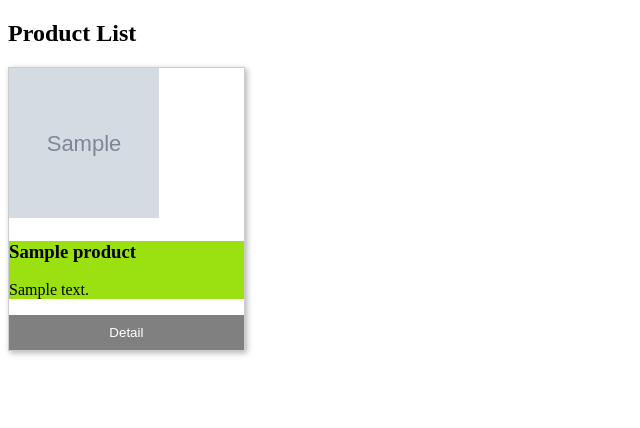
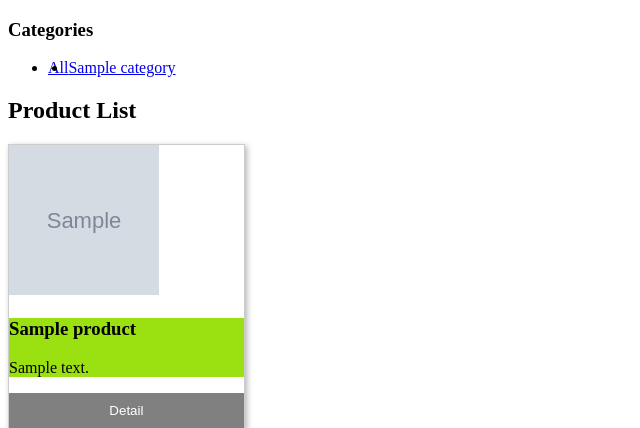
Before and after one commit to maks-nurgazy/Mini-Store, a Django app: page /products/ in a window 1280 px wide. Shown: the top 428 px of the page, without its empty margins (0-640 px from the left). Run offline with Django 3.2, Linux system fonts and the light colour scheme; tables that the repository leaves empty hold one stand-in row (values such as "Sample post"); grey boxes marked "Sample" are stand-in pictures.

Commit message:
Done. Congratulations!!!

```diff
--- a/MiniStore/urls.py
+++ b/MiniStore/urls.py
@@ -17,14 +17,16 @@
 from django.conf import settings
 from django.conf.urls.static import static
 from django.contrib import admin
+from django.contrib.auth import views as auth_views
 from django.urls import path, include
-from django.contrib.auth import views as auth_views
+
+from store.views import HomeView
 
 urlpatterns = [
     path('admin/', admin.site.urls),
     path('', include('users.urls')),
-    path('', include('store.urls')),
-
+    path('', HomeView.as_view(), name='home'),
+    path('products/', include('store.urls')),
     path('login/', auth_views.LoginView.as_view(redirect_authenticated_user=True, template_name='login.html'),
          name='login'),
     path('logout/', auth_views.LogoutView.as_view(next_page='home'), name='logout'),
--- a/requirements.txt
+++ b/requirements.txt
@@ -4,3 +4,5 @@
 psycopg2-binary==2.8.6
 pytz==2021.1
 sqlparse==0.4.1
+
+django-filter~=2.4.0
--- a/static/css/list-styles.css
+++ b/static/css/list-styles.css
@@ -22,7 +22,7 @@
     background: #9be010;
 }
 
-.grid  button {
+.grid button {
     background: gray;
     border: 0;
     color: white;
@@ -30,3 +30,12 @@
     width: 100%;
     bottom: 0;
 }
+
+.category {
+    margin-bottom: 20px;
+}
+
+
+.categories ul {
+    display: flex;
+}
--- a/store/models.py
+++ b/store/models.py
@@ -1,9 +1,11 @@
 from PIL import Image
 from django.db import models
+from django.urls import reverse
 
 
 class Category(models.Model):
     name = models.CharField(max_length=20)
+    slug = models.SlugField(max_length=30, db_index=True)
     description = models.CharField(max_length=256, help_text="Description for category")
 
     def __str__(self):
@@ -11,6 +13,9 @@
 
     class Meta:
         verbose_name_plural = "Categories"
+
+    def get_absolute_url(self):
+        return reverse('products_by_category', args=[self.slug])
 
 
 class Product(models.Model):
@@ -31,3 +36,6 @@
 
     def __str__(self):
         return self.name
+
+    def get_absolute_url(self):
+        return reverse('product_detail', args=[self.id])
--- a/store/urls.py
+++ b/store/urls.py
@@ -1,9 +1,9 @@
 from django.urls import path
 
-from store.views import HomeView, ProductListView, ProductDetailView
+from store.views import category_list, product_detail, HomeView
 
 urlpatterns = [
-    path('', HomeView.as_view(), name='home'),
-    path('products/', ProductListView.as_view(), name='product-list'),
-    path('products/<int:pk>/', ProductDetailView.as_view(), name='product-detail'),
+    path('', category_list, name='product_list'),
+    path('<slug:category_slug>', category_list, name='products_by_category'),
+    path('<int:id>/', product_detail, name='product_detail'),
 ]
--- a/store/views.py
+++ b/store/views.py
@@ -1,22 +1,27 @@
-from django.contrib.auth.mixins import LoginRequiredMixin
-from django.shortcuts import render
+from django.shortcuts import get_object_or_404, render
+from django.views.generic import TemplateView
 
-# Create your views here.
-from django.views.generic import TemplateView, ListView, DetailView
-
-from store.models import Product
+from store.models import Product, Category
 
 
 class HomeView(TemplateView):
     template_name = 'home.html'
 
 
-class ProductListView(ListView):
-    model = Product
-    paginate_by = 100  # if pagination is desired
-    template_name = 'products/product-list.html'
+def category_list(request, category_slug=None):
+    category = None
+    categories = Category.objects.all()
+    products = Product.objects.all()
+    if category_slug:
+        category = get_object_or_404(Category, slug=category_slug)
+        products = products.filter(category=category)
+    return render(request, 'products/product-list.html', {
+        'categories': categories,
+        'category': category,
+        'products': products
+    })
 
 
-class ProductDetailView(DetailView):
-    model = Product
-    template_name = 'products/product-detail.html'
+def product_detail(request, id):
+    product = get_object_or_404(Product, id=id)
+    return render(request, 'products/product-detail.html', {'product': product})
--- a/templates/home.html
+++ b/templates/home.html
@@ -6,6 +6,9 @@
     <h2>Home</h2>
     {% if user.is_authenticated %}
         <p>You are welcome on Home Page</p>
+        <a href="/products">Products</a>
+        <br>
+        <br>
         <p>Your name is - {{ user.first_name }} {{ user.last_name }}</p>
         <p>Your email is - {{ user.email }}</p>
         <p>Your email is - {{ user.username }}</p>
--- a/templates/products/product-list.html
+++ b/templates/products/product-list.html
@@ -6,18 +6,36 @@
 {% endblock css %}
 
 {% block content %}
+    <div class="categories">
+        <h3>Categories</h3>
+        <ul>
+            <li>
+                <a href="{% url 'product_list' %}">
+                    All
+                </a>
+            </li>
+            {% for category in categories %}
+                <li>
+                    <a href="{{ category.get_absolute_url }}">
+                        {{ category.name }}
+                    </a>
+                </li>
+            {% empty %}
+                <li>No Category yet.</li>
+            {% endfor %}
+        </ul>
+    </div>
 
     <h2>Product List</h2>
-
     <main class="grid">
-        {% for product in product_list %}
+        {% for product in products %}
             <article>
                 <img src="{{ product.image.url }}" alt="Sample photo">
                 <div class="text">
                     <h3>{{ product.name }}</h3>
                     <p>{{ product.description }}</p>
                 </div>
-                <a href="/products/{{ product.id }}">
+                <a href="{{ product.get_absolute_url }}">
                     <button>Detail</button>
                 </a>
             </article>
```
Also changed, not shown: store/forms.py (added, +13 -0 lines), templates/products/product-detail.html (+5 -5 lines), media/product_images/back-el_8jtJuOh.jpg (added), media/product_images/day.jpg (added), media/product_images/green-apple-with-slice_XenrGUY.png (added), store/migrations/0001_initial.py, store/migrations/0002_auto_20210326_1416.py (deleted), users/migrations/0001_initial.py, users/migrations/0002_auto_20210326_1354.py (deleted).
